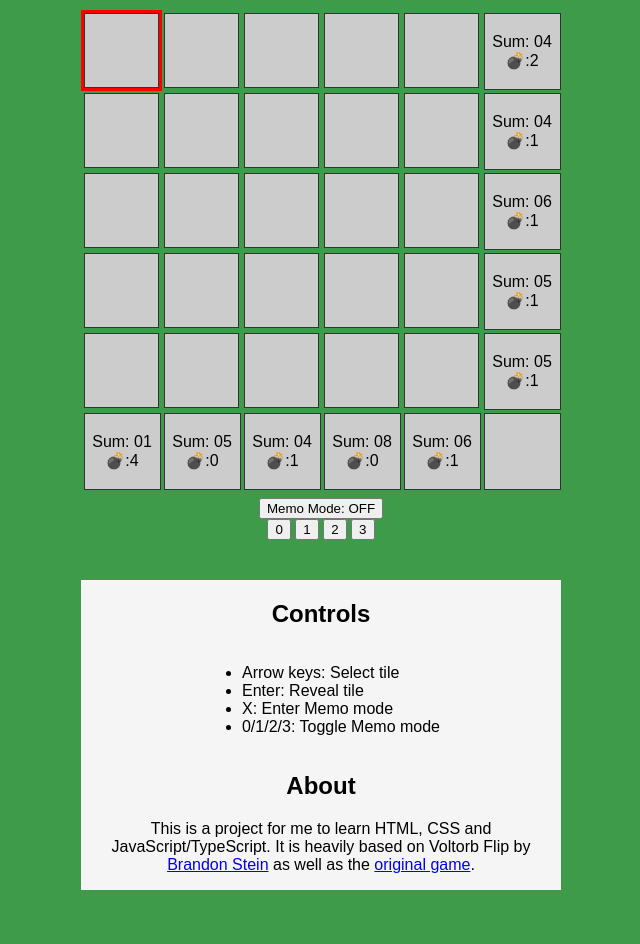
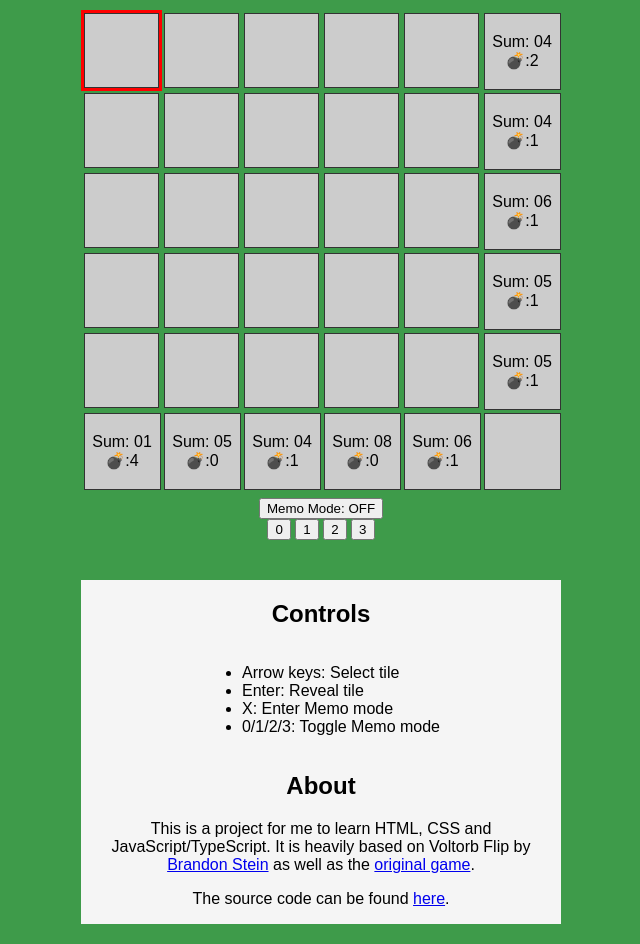
Before and after one commit to aglgit/voltorb-flip, a website built with Vite: page index.html in a window 1280 px wide. Shown: the part 163-1107 px from the top of the page, without its empty margins (319-959 px from the left). Before the commit the page ends 1073 px from the top, so only its background shows below. Built offline with nearby package versions, Linux system fonts and the light colour scheme.

Commit message:
Add link source code

```diff
--- a/index.html
+++ b/index.html
@@ -50,6 +50,10 @@
                         >original game</a
                     >.
                 </p>
+                <p>
+                    The source code can be found
+                    <a href="https://github.com/aglgit/voltorb-flip">here</a>.
+                </p>
             </div>
         </div>
         <script type="module" src="src/app.ts"></script>
```
